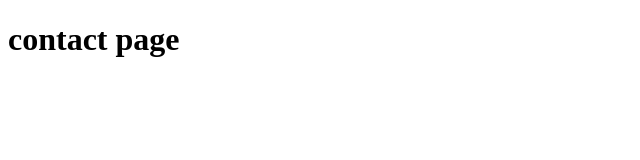
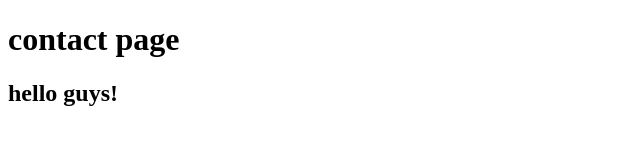
Before and after one commit to mahdiimo/tmpProject, a plain HTML site: page contact.html in a window 1280 px wide. Shown: the whole page, without its empty margins (0-640 px from the left). Drawn offline with Linux system fonts and the light colour scheme.

Commit message:
Update about.html

```diff
--- a/contact.html
+++ b/contact.html
@@ -9,6 +9,7 @@
 
 <body>
     <h1>contact page</h1>
+	<h2>hello guys!</h2>
 </body>
 
 </html>
```
